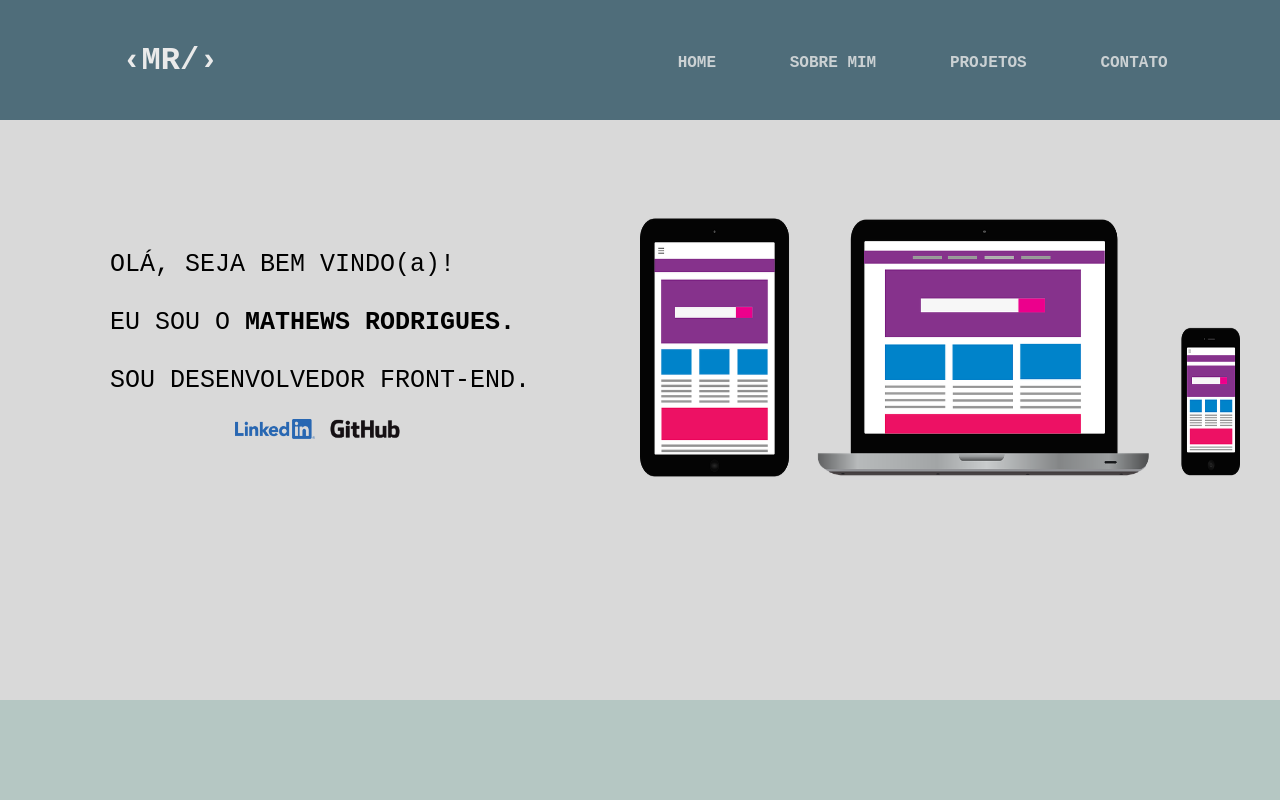
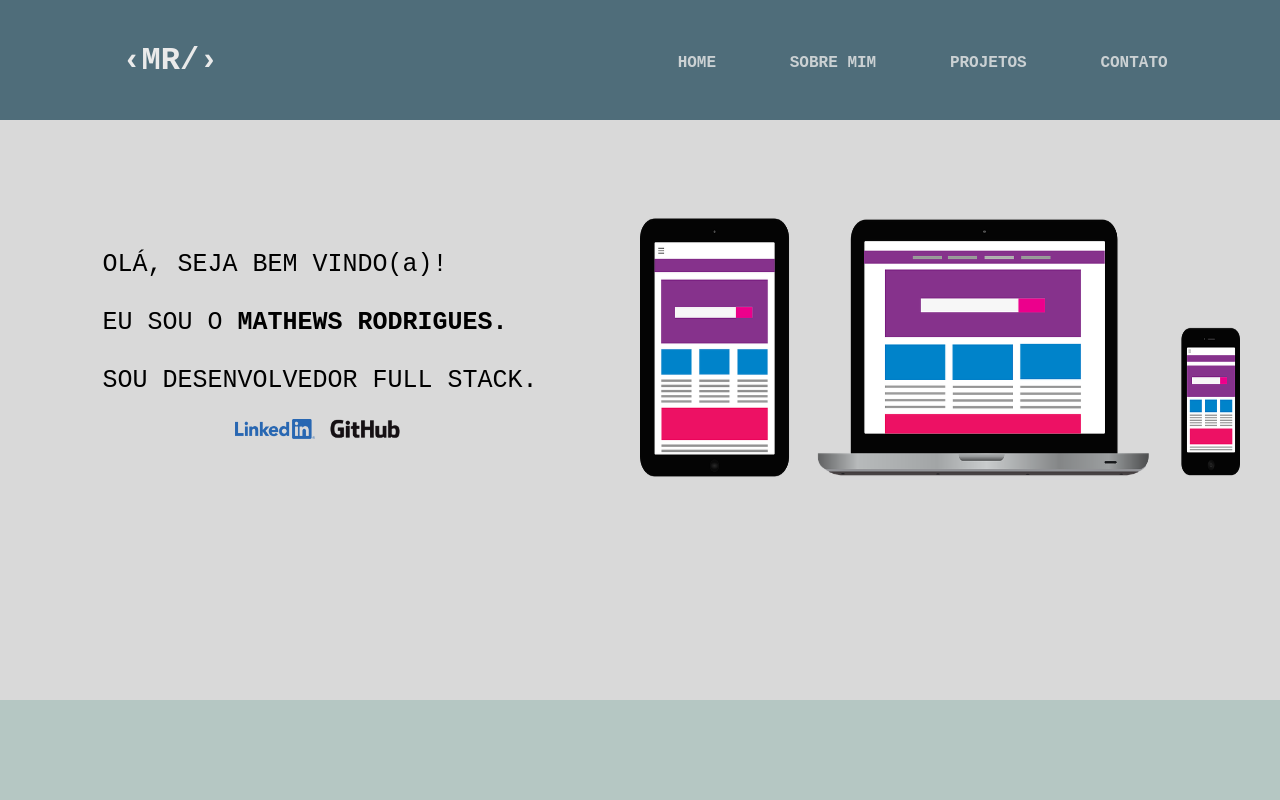
Before and after one commit to mefiusr/mathews-r.github.io, a React (Create React App) app: page / in a window 1280 px wide. Shown: the top 800 px of the page. Built offline with nearby package versions, Linux system fonts and the light colour scheme.

Commit message:
alterando nome na pagina incial

```diff
--- a/src/component/MainSection.jsx
+++ b/src/component/MainSection.jsx
@@ -17,7 +17,7 @@ class MainSection extends React.Component {
             <br />
             <p>EU SOU O <strong>MATHEWS RODRIGUES.</strong></p>
             <br />
-            <p>SOU DESENVOLVEDOR FRONT-END.</p>
+            <p>SOU DESENVOLVEDOR FULL STACK.</p>
           </span>
           <br />
           <div className="divredesociais">
```
